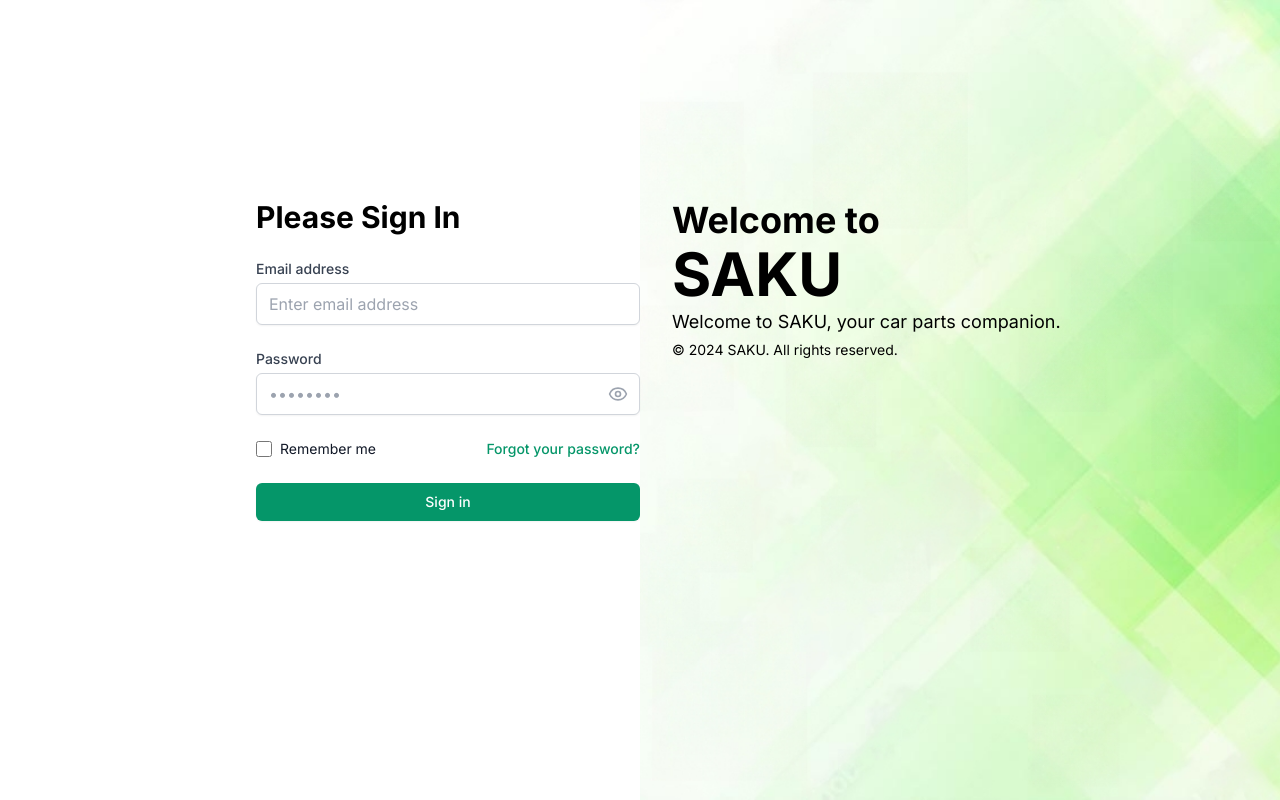
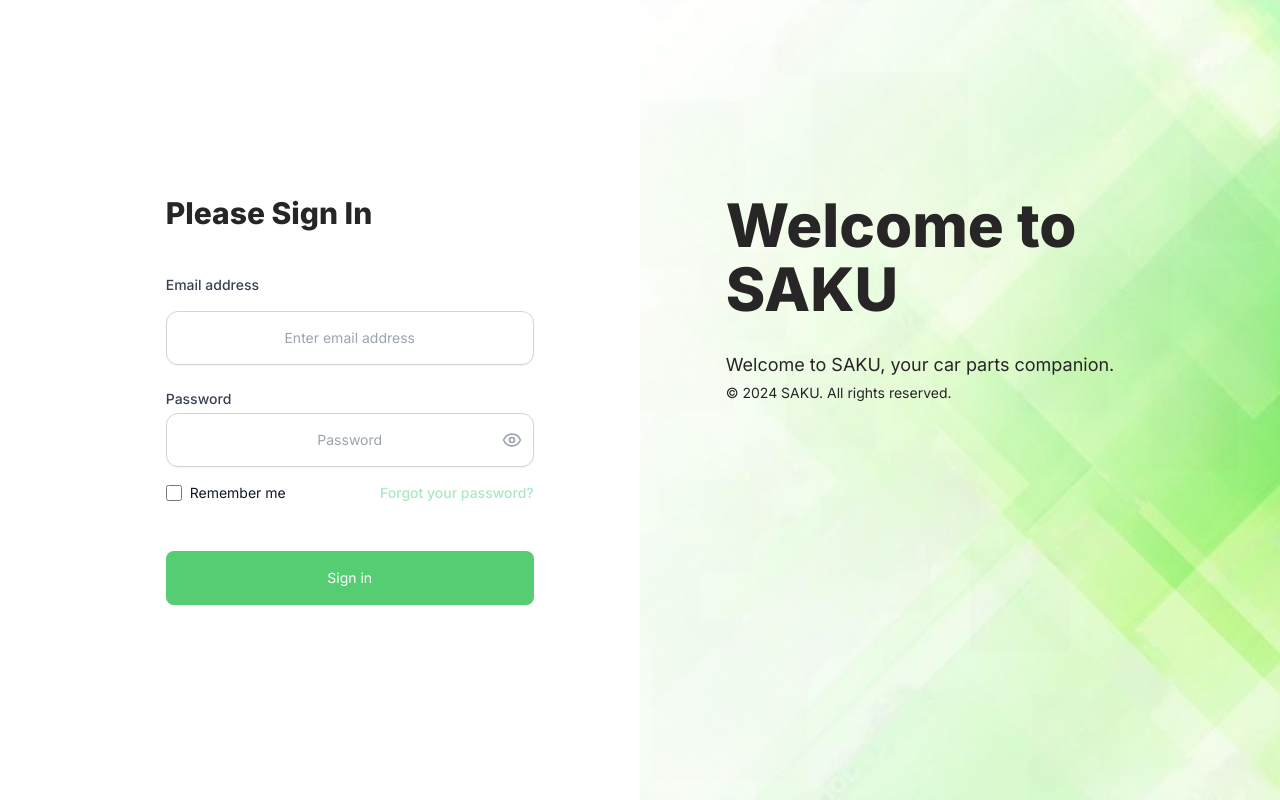
Before and after one commit to antonux/SAKU_ERP, a React (Vite) app in the folder frontend/: page / in a window 1280 px wide. Built offline with nearby package versions, Linux system fonts and the light colour scheme; a web font is replaced by a local one.

Commit message:
Login Flexbox

```diff
--- a/frontend/src/pages/Shared/Login.jsx
+++ b/frontend/src/pages/Shared/Login.jsx
@@ -115,14 +115,15 @@
   };
 
   return (
-        <div className="flex min-h-screen">
-            <div className="w-1/2 flex items-center justify-center">
-                <div className="max-w-md w-full px-8 -mr-64 -mt-20">
+    <div className="flex w-full min-h-screen justify-center items-center">
+      <div className="flex gap-48 z-50">
+        <div className="w-full flex flex-col gap-5">
           {view === 'login' && (
             <>
-                            <h2 className="text-3xl font-bold mb-6">Please Sign In</h2>
-                            <form onSubmit={handleSubmit} className="space-y-6">
-                                <div>
+              <h2 className="text-3xl text-[#272525] font-extrabold mb-6">Please Sign In</h2>
+              <form onSubmit={handleSubmit} className="flex w-[23rem] flex-col gap-4">
+                <div className='flex flex-col gap-6'>
+                  <div className='flex flex-col gap-3'>
                     <label htmlFor="email" className="block text-sm font-medium text-gray-700">
                       Email address
                     </label>
@@ -131,7 +132,7 @@
                       type="email"
                       value={email}
                       onChange={(e) => setEmail(e.target.value)}
-                                        className="mt-1 block w-full px-3 py-2 border border-gray-300 rounded-md shadow-sm focus:outline-none focus:ring-emerald-500 focus:border-emerald-500"
+                      className="mt-1 block w-full px-3 py-4 text-center text-sm border border-gray-300 rounded-xl shadow-sm focus:outline-none focus:ring-emerald-500 focus:border-emerald-500"
                       placeholder="Enter email address"
                       required
                     />
@@ -146,8 +147,8 @@
                         type={showPassword ? "text" : "password"}
                         value={password}
                         onChange={(e) => setPassword(e.target.value)}
-                                            className="block w-full px-3 py-2 border border-gray-300 rounded-md shadow-sm focus:outline-none focus:ring-emerald-500 focus:border-emerald-500"
-                                            placeholder="••••••••"
+                        className="block w-full px-3 py-4 border text-center text-sm border-gray-300 rounded-xl shadow-sm focus:outline-none focus:ring-emerald-500 focus:border-emerald-500"
+                        placeholder="Password"
                         required
                       />
                       <button
@@ -158,6 +159,8 @@
                         {showPassword ? <EyeOffIcon className="h-5 w-5 text-gray-400" /> : <EyeIcon className="h-5 w-5 text-gray-400" />}
                       </button>
                     </div>
+                  </div>
+
                 </div>
                 <div className="flex items-center justify-between">
                   <div className="flex items-center">
@@ -175,7 +178,7 @@
                     <button
                       type="button"
                       onClick={() => setView('forgot')}
-                                            className="font-medium text-emerald-600 hover:text-emerald-500 focus:outline-none"
+                      className="font-medium text-[#a8e8c3] hover:text-emerald-500 focus:outline-none"
                     >
                       Forgot your password?
                     </button>
@@ -184,7 +187,7 @@
                 <div>
                   <button
                     type="submit"
-                                        className="w-full flex justify-center py-2 px-4 border border-transparent rounded-md shadow-sm text-sm font-medium text-white bg-emerald-600 hover:bg-emerald-700 focus:outline-none focus:ring-2 focus:ring-offset-2 focus:ring-emerald-500"
+                    className="w-full flex justify-center py-4 px-4 mt-8 border border-transparent rounded-lg shadow-sm text-sm font-normal text-white bg-[#56cc73] hover:bg-[#48af62] focus:outline-none focus:ring-2 focus:ring-offset-2 focus:ring-emerald-500"
                   >
                     Sign in
                   </button>
@@ -196,21 +199,26 @@
           {view === 'verify' && <VerifyEmail onVerify={handleVerifyEmail} />}
           {view === 'reset' && <ResetPassword onReset={handleResetPassword} />}
         </div>
+        <div className="flex flex-col gap-7 text-[#272525] font-extrabold whitespace-nowrap">
+          <div>
+            <h2 className="text-6xl mb-1">Welcome to</h2>
+            <h1 className='text-6xl mb-1'>SAKU</h1>
+          </div>
+          <div>
+            <p className="text-lg mb-1 font-normal">Welcome to SAKU, your car parts companion.</p>
+            <p className="text-sm font-normal">© 2024 SAKU. All rights reserved.</p>
+          </div>
+        </div>
       </div>
       <div
-                className="w-1/2 bg-gradient-to-br from-emerald-400 to-emerald-600 flex flex-col justify-center px-8"
+        className="absolute top-0 right-0 w-1/2 z-0 bg-gradient-to-br from-emerald-400 to-emerald-600 flex flex-col justify-center px-8"
         style={{
           backgroundImage: `url('/SakuBackground.jpeg')`,
           backgroundSize: 'cover',
           backgroundPosition: 'center',
+          height: '100vh', // To ensure it covers the full height of the viewport
         }}
       >
-                <div className="absolute max-w-md mx-auto text-flex text-black -mt-60">
-                    <h2 className="text-4xl font-bold mb-1">Welcome to</h2>
-                    <h1 className='text-6xl font-bold mb-1'>SAKU</h1>
-                    <p className="text-lg mb-1">Welcome to SAKU, your car parts companion.</p>
-                    <p className="text-sm">© 2024 SAKU. All rights reserved.</p>
-                </div>
       </div>
     </div>
   );
```
Lines whose indentation alone changed are shown as unchanged.
